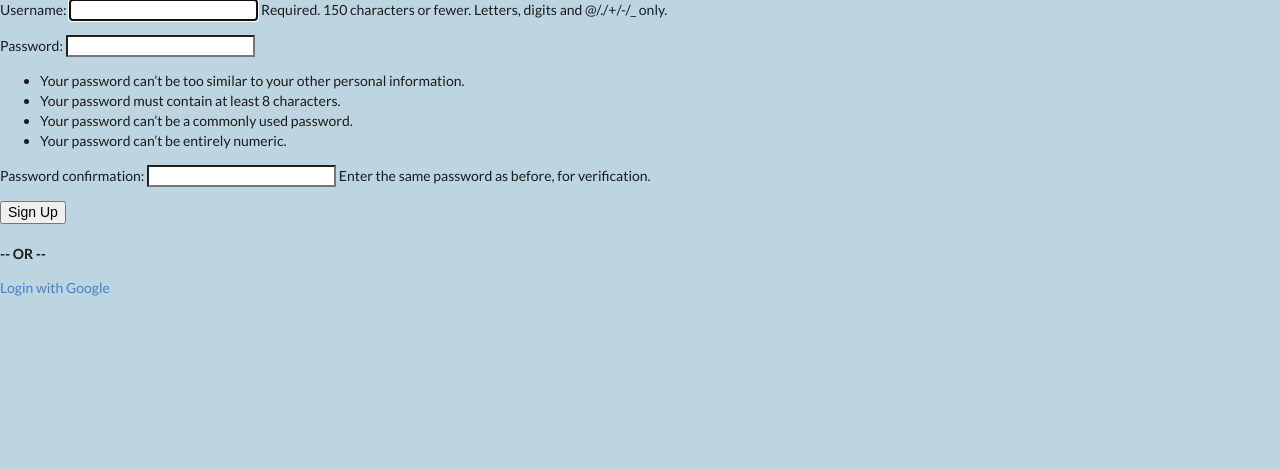
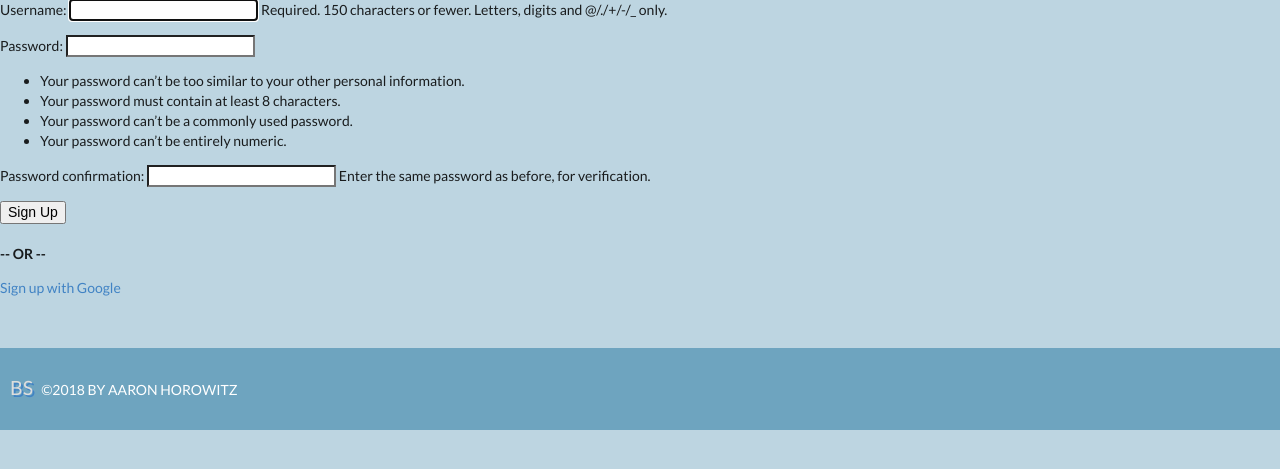
Before and after one commit to aaronhorowitz3/boldstatements, a Django app: page /statements/signup/ in a window 1280 px wide. Shown: the part 291-760 px from the top of the page. Run offline with Django 3.2, Linux system fonts and the light colour scheme; some libraries are stand-ins or nearby versions.

Commit message:
added footer, hidden edit functionality, playing with sorting

```diff
--- a/boldstatements_django/boldstatements/static/css/style.css
+++ b/boldstatements_django/boldstatements/static/css/style.css
@@ -1,8 +1,6 @@
 body {
    box-sizing: border-box;
    background-color: #BDD5E1;
-   /* margin-right: 1em;
-   margin-left: 1em; */
 }
 
 header {
@@ -165,3 +163,18 @@ nav a:hover {
 .selected {
    font-weight: bold;
 }
+
+footer {
+   padding: 30px 10px 30px 10px;
+   margin-top: 50px;
+   background-color: #6EA4BF;
+   color: white;
+   text-transform: uppercase;
+   font-family: "Lato", sans-serif;
+}
+
+.footer-bs {
+   font-size: 1.4em;
+   color: #dddddd;
+   text-shadow: 2px 2px #4183C4;
+}
--- a/boldstatements_django/boldstatements/static/scripts/app.js
+++ b/boldstatements_django/boldstatements/static/scripts/app.js
@@ -9,7 +9,6 @@ $(document).ready(function() {
             time = $el.find(".prediction-date").text(),
             date = new Date($.trim(time)),
             timestamp = date.getTime();
-
             obj.html = $el[0].outerHTML;
             obj.time = timestamp;
             arr.push(obj);
--- a/boldstatements_django/boldstatements/templates/boldstatements/base.html
+++ b/boldstatements_django/boldstatements/templates/boldstatements/base.html
@@ -16,7 +16,7 @@
 </head>
 <body>
    <header>
-      <h1 class="ui huge header"><span class="header-row"><span class="bs-header">B</span>old</span> <span class="header-row"><span class="bs-header">S</span>tatements</span></h1>
+      <a href="{% url 'statement_feed' %}"><h1 class="ui huge header"><span class="header-row"><span class="bs-header">B</span>old</span> <span class="header-row"><span class="bs-header">S</span>tatements</span></h1></a>
       <div class="auth-links">
          {% if user.is_authenticated %}
          <a href="{% url 'logout_user' %}">Log Out</a>
@@ -34,5 +34,8 @@
    </header>
    {% block content %}
    {% endblock %}
+   <footer>
+      <p><a href="{% url 'statement_feed' %}"><span class="footer-bs">BS</span></a> &nbsp; &copy;2018 by Aaron Horowitz</p>
+   </footer>
 </body>
 </html>
--- a/boldstatements_django/boldstatements/templates/boldstatements/signup.html
+++ b/boldstatements_django/boldstatements/templates/boldstatements/signup.html
@@ -9,5 +9,5 @@
 </form>
 <br>
 <p><strong>-- OR --</strong></p>
-<a href="{% url 'social:begin' 'google-oauth2' %}">Login with Google</a><br>
+<a href="{% url 'social:begin' 'google-oauth2' %}">Sign up with Google</a><br>
 {% endblock %}
--- a/boldstatements_django/boldstatements/templates/boldstatements/statement_feed.html
+++ b/boldstatements_django/boldstatements/templates/boldstatements/statement_feed.html
@@ -5,7 +5,7 @@
    <h2 class="page-headers">Statements</h2>
    <p>Sort: &nbsp; <a href="#" id="newer">Newest First</a> &nbsp; &nbsp;| &nbsp;&nbsp; <a href="#" id="older">Oldest First</a></p>
    <div class="ui items" id="sorted-feed">
-      {% for statement in statements %}
+      {% for statement in statements|dictsort:'datestamp' %}
       <a href="{% url 'statement_detail' pk=statement.pk %}" class="in-sort-order">
          <div class="ui item">
             <div class="ui small image">
--- a/boldstatements_django/boldstatements/templates/registration/login.html
+++ b/boldstatements_django/boldstatements/templates/registration/login.html
@@ -10,8 +10,10 @@
    </form>
    <br>
    <p><strong>-- OR --</strong></p>
-   <a href="{% url 'social:begin' 'google-oauth2' %}">Login with Google</a><br>
+   <a href="{% url 'social:begin' 'google-oauth2' %}">Log in with Google</a>
+   <br>
+   <br>
    <p><strong>-- OR --</strong></p>
-  <a href="{% url 'social:begin' 'github' %}">Login with GitHub</a><br>
+  <a href="{% url 'social:begin' 'github' %}">Log in with GitHub</a><br>
 </div>
 {% endblock %}
--- a/boldstatements_django/boldstatements/urls.py
+++ b/boldstatements_django/boldstatements/urls.py
@@ -7,6 +7,7 @@ from django.conf.urls import include
 urlpatterns = [
     path('', views.statement_feed, name='statement_feed'),
     path('statements/<int:pk>/', views.statement_detail, name='statement_detail'),
+    path('statements/<int:pk>/statement_edit', views.statement_edit, name='statement_edit'),
     path('statements/new_statement', views.make_a_statement, name='make_a_statement'),
     path('statements/', include('django.contrib.auth.urls')),
     path('statements/login/', views.login_user, name='login_user'),
--- a/boldstatements_django/boldstatements/views.py
+++ b/boldstatements_django/boldstatements/views.py
@@ -16,6 +16,17 @@ def statement_feed(request):
 def statement_detail(request, pk):
     statement = Statement.objects.get(id=pk)
     return render(request, 'boldstatements/statement_detail.html', {'statement': statement})
+
+def statement_edit(request, pk):
+    statement = Statement.objects.get(id=pk)
+    if request.method == 'POST':
+        form = MakeAStatement(request.POST, instance=statement)
+        if form.is_valid():
+            statement = form.save()
+            return redirect('statement_detail', pk=statement.pk)
+    else:
+        form = MakeAStatement(instance=statement)
+    return render(request, 'boldstatements/new_statement.html', {'form': form})
 
 def login_user(request):
     if request.method == 'POST':
```
